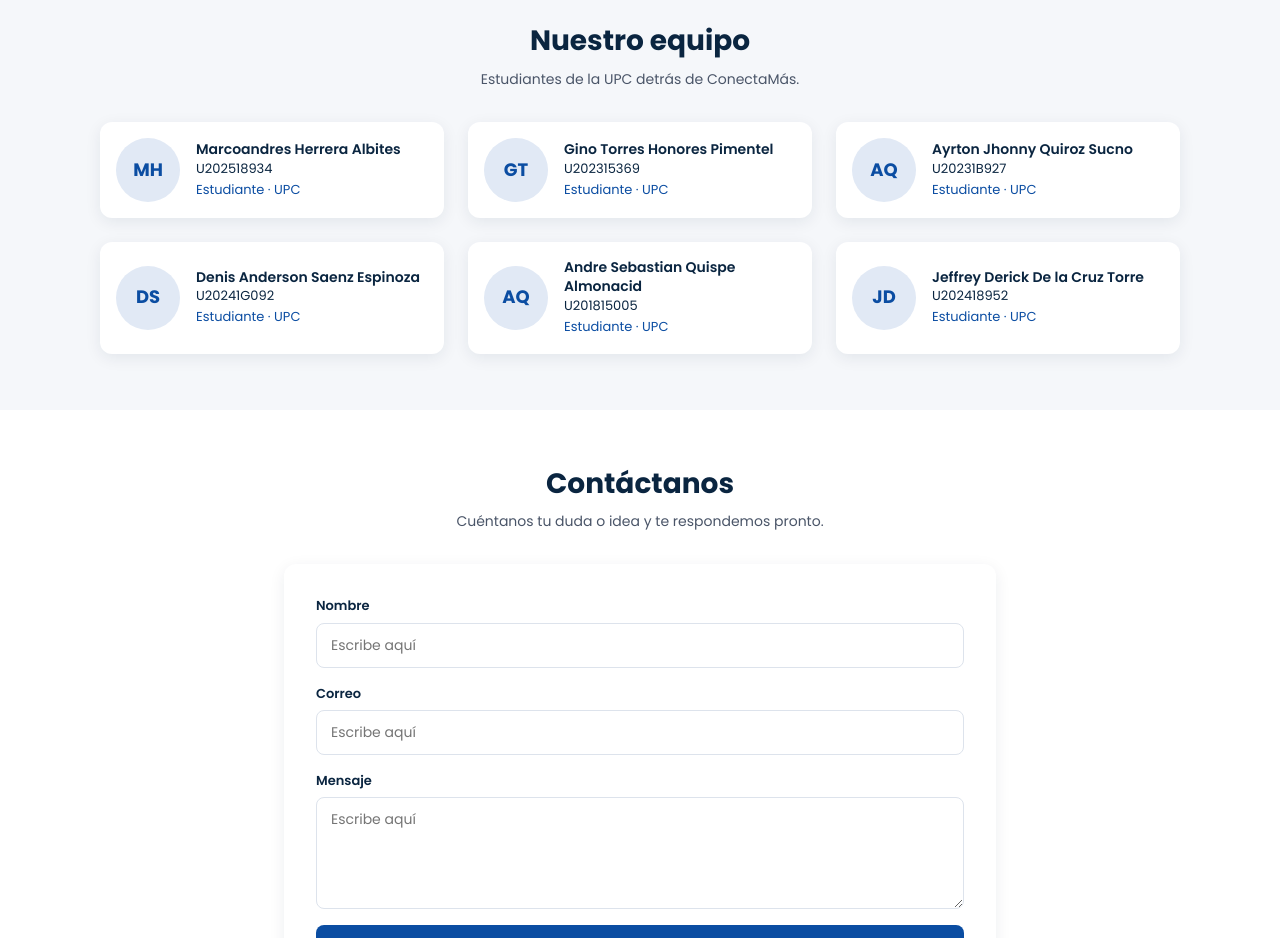
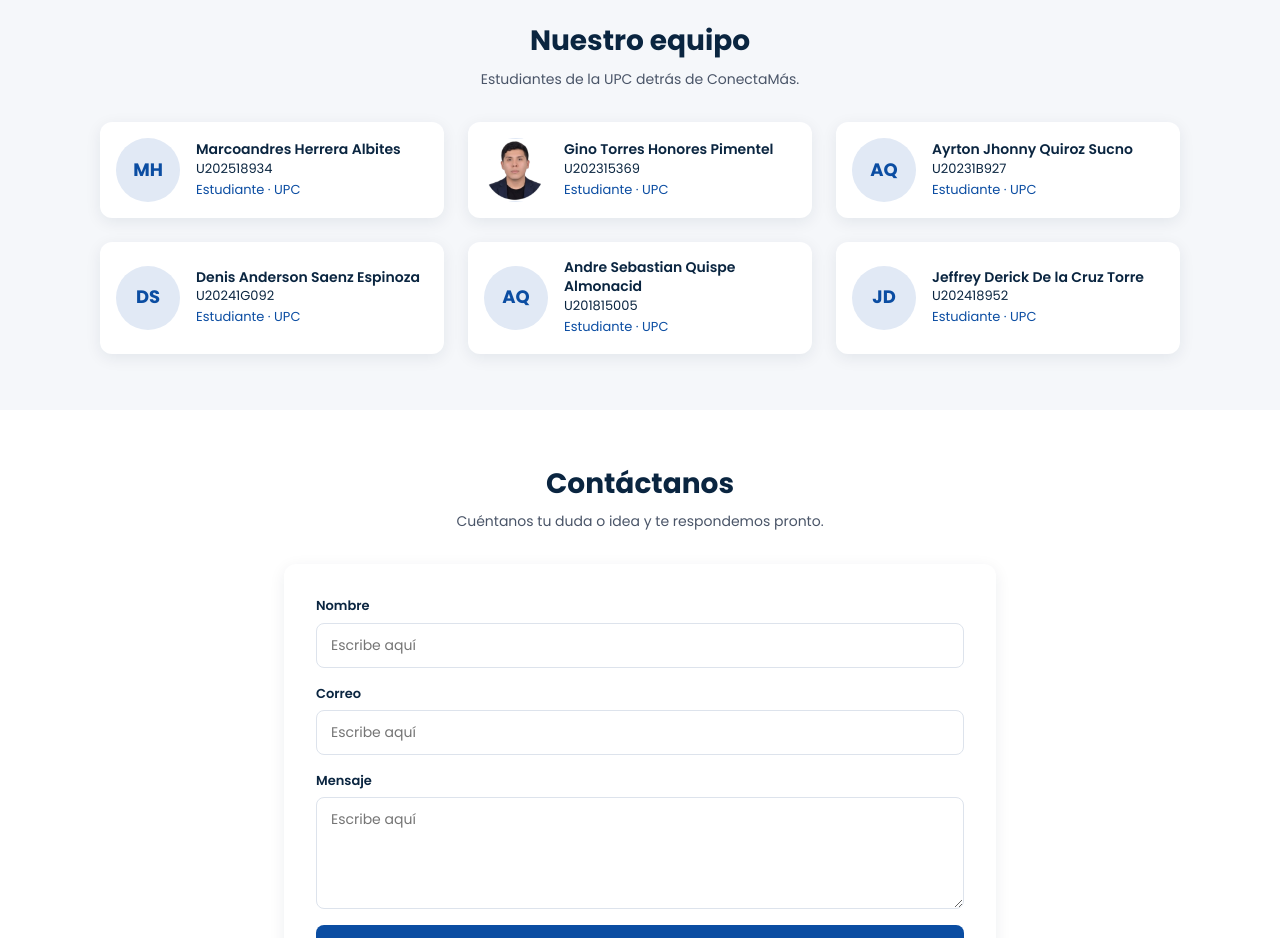
Before and after one commit to Marcoandres-Mc/ConectaMas, a plain HTML site: page index.html in a window 1280 px wide. Shown: the part 4140-5078 px from the top of the page. Drawn offline with Linux system fonts and the light colour scheme.

Commit message:
Update team member information in index.html

```diff
--- a/index.html
+++ b/index.html
@@ -333,7 +333,7 @@
 
         <div class="grid grid--3 team">
           <article class="card member"><span class="avatar" aria-hidden="true">MH</span><div><h3>Marcoandres Herrera Albites</h3><p class="small">U202518934</p><p class="small text-blue">Estudiante · UPC</p></div></article>
-          <article class="card member"><span class="avatar" aria-hidden="true">GT</span><div><h3>Gino Torres Honores Pimentel</h3><p class="small">U202315369</p><p class="small text-blue">Estudiante · UPC</p></div></article>
+          <article class="card member"><span class="avatar" aria-hidden="true"><img src="assets/images/Sebastian.png" alt="Yo" width="600"></span><div><h3>Gino Torres Honores Pimentel</h3><p class="small">U202315369</p><p class="small text-blue">Estudiante · UPC</p></div></article>
           <article class="card member"><span class="avatar" aria-hidden="true">AQ</span><div><h3>Ayrton Jhonny Quiroz Sucno</h3><p class="small">U20231B927</p><p class="small text-blue">Estudiante · UPC</p></div></article>
           <article class="card member"><span class="avatar" aria-hidden="true">DS</span><div><h3>Denis Anderson Saenz Espinoza</h3><p class="small">U20241G092</p><p class="small text-blue">Estudiante · UPC</p></div></article>
           <article class="card member"><span class="avatar" aria-hidden="true">AQ</span><div><h3>Andre Sebastian Quispe Almonacid</h3><p class="small">U201815005</p><p class="small text-blue">Estudiante · UPC</p></div></article>
```
